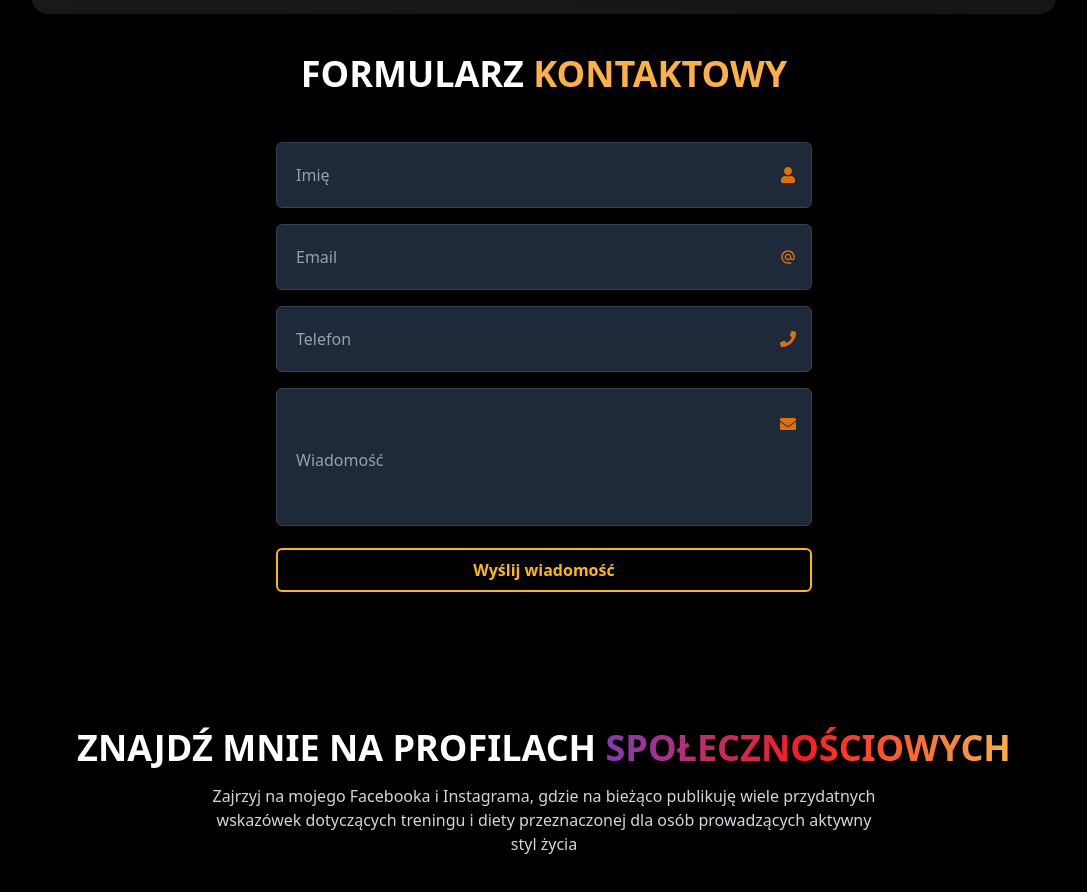
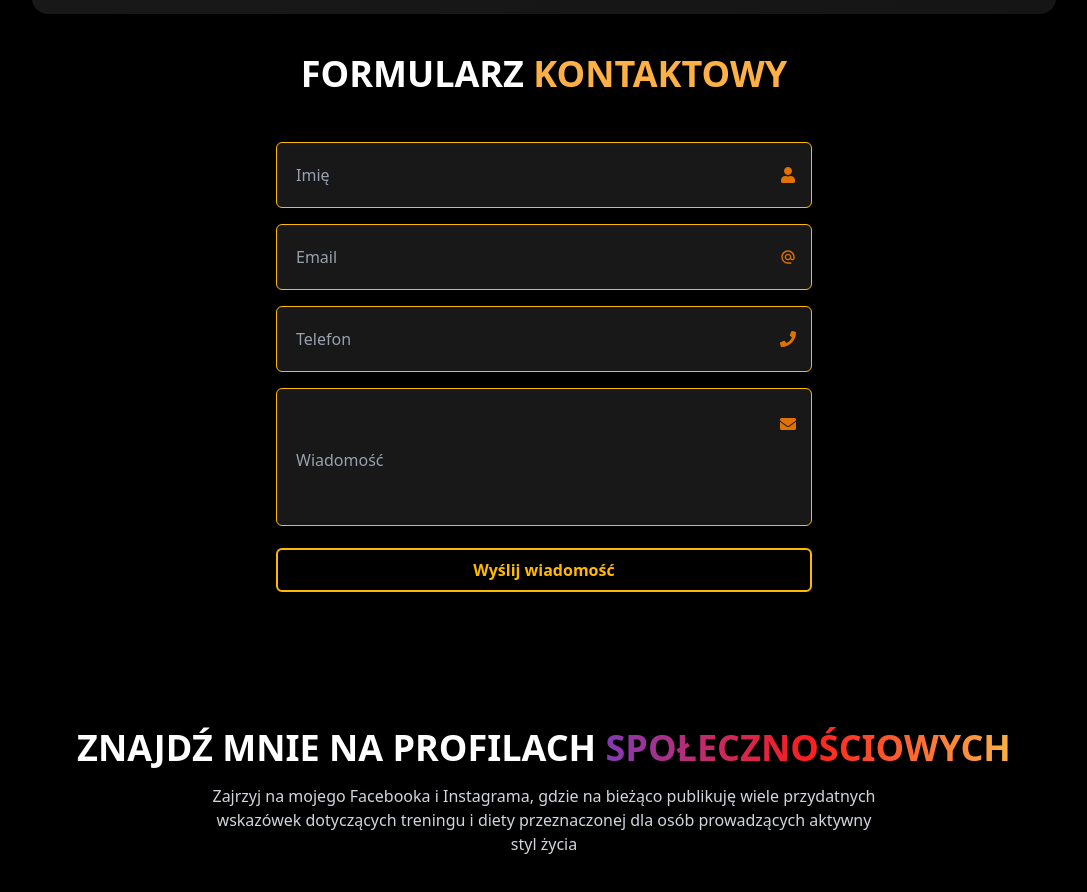
Before and after one commit to kubaw00/personaltrainerpage, a Next.js app: page / in a window 1280 px wide. Shown: the part 7256-8148 px from the top of the page, without its empty margins (96-1183 px from the left). Built offline with nearby package versions, Linux system fonts and the light colour scheme; what tailwindcss-animated would draw is missing.

Commit message:
change colors to brown and yellow

```diff
--- a/src/app/page.tsx
+++ b/src/app/page.tsx
@@ -91,7 +91,7 @@ function FaqAccordion({
       {faqs.map((faq, idx) => (
         <div
           key={idx}
-          className="bg-gray-800 rounded-xl shadow-lg cursor-pointer"
+          className="bg-[#181818] rounded-xl shadow-lg cursor-pointer"
         >
           <button
             className="w-full text-left p-4 font-bold text-gray-200 focus:outline-none flex justify-between items-center cursor-pointer"
@@ -104,7 +104,7 @@ function FaqAccordion({
             </span>
           </button>
           {openIdx === idx && (
-            <div className="p-4 pt-0 text-gray-200 animate-fade-in cursor-pointer">
+            <div className="p-4  pt-0 text-gray-200 animate-fade-in cursor-pointer">
               {faq.answer}
             </div>
           )}
@@ -481,7 +481,7 @@ export default function Home() {
       {/* FAQ SECTION */}
       <section
         id="questions"
-        className="w-full mt-15 max-w-3xl mx-auto mb-16 px-4"
+        className="w-full mt-15 max-w-3xl mx-auto mb-16 px-4 "
       >
         <h2 className="text-4xl font-extrabold text-center mb-12 text-white">
           NAJCZĘSTSZE <span style={{ color: "#fcb045" }}>PYTANIA</span>
--- a/src/components/ContactForm.tsx
+++ b/src/components/ContactForm.tsx
@@ -61,7 +61,7 @@ export default function ContactForm() {
           name="name"
           required
           placeholder=" "
-          className="w-full rounded-md bg-gray-800 border border-gray-700 p-5 pr-12 focus:ring-2 focus:ring-amber-500 focus:outline-none peer"
+          className="w-full rounded-md bg-[#181818] border border-amber-400 p-5 pr-12 focus:ring-2 focus:ring-amber-500 focus:outline-none peer"
         />
         <label
           htmlFor="name"
@@ -81,7 +81,7 @@ export default function ContactForm() {
           name="email"
           required
           placeholder=" "
-          className="w-full rounded-md bg-gray-800 border border-gray-700 p-5 pr-12 focus:ring-2 focus:ring-amber-500 focus:outline-none peer"
+          className="w-full rounded-md bg-[#181818] border border-amber-400 p-5 pr-12 focus:ring-2 focus:ring-amber-500 focus:outline-none peer"
         />
         <label
           htmlFor="email"
@@ -101,7 +101,7 @@ export default function ContactForm() {
           name="phone"
           required
           placeholder=" "
-          className="w-full rounded-md bg-gray-800 border border-gray-700  p-5 pr-12 focus:ring-2 focus:ring-amber-500 focus:outline-none peer"
+          className="w-full rounded-md bg-[#181818] border border-amber-400  p-5 pr-12 focus:ring-2 focus:ring-amber-500 focus:outline-none peer"
         />
         <label
           htmlFor="phone"
@@ -121,7 +121,7 @@ export default function ContactForm() {
           required
           rows={4}
           placeholder=" "
-          className="w-full p-5 rounded-md bg-gray-800 border border-gray-700 pr-12 focus:ring-2 focus:ring-amber-500 focus:outline-none peer resize-none"
+          className="w-full p-5 rounded-md bg-[#181818] border border-amber-400 pr-12 focus:ring-2 focus:ring-amber-500 focus:outline-none peer resize-none"
         />
         <label
           htmlFor="message"
```
